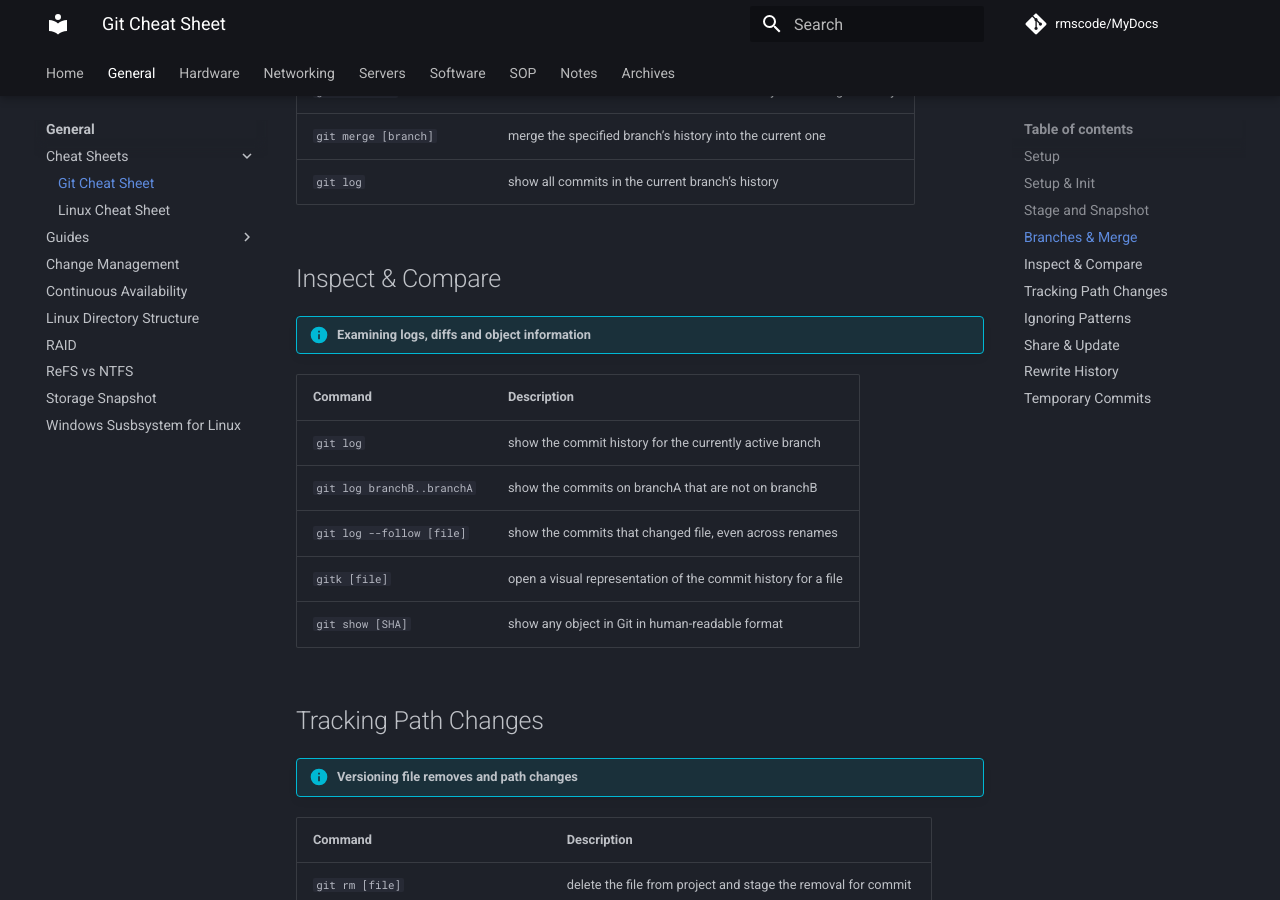
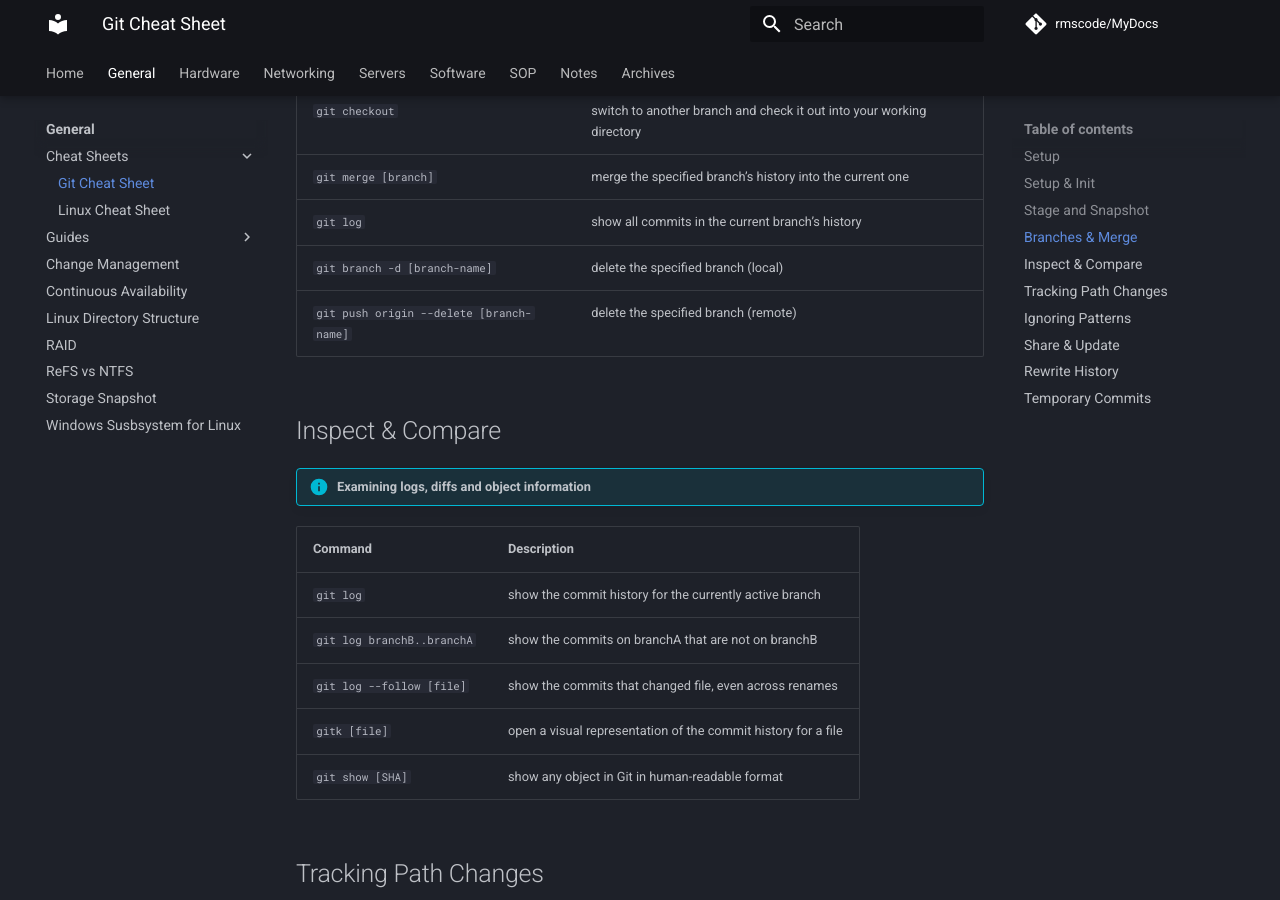
Before and after one commit to rmscode/binary-garden, an MkDocs documentation site: the page built from docs/general/cheat-sheets/git-cheat-sheet.md, in a window 1280 px wide and 900 px high, scrolled down 1699 px. Built offline with MkDocs 1.6.1 and Material for MkDocs 9.7.7, drawn with Linux system fonts in a browser that asks for light colours; comment, search, counter and statistics services are not loaded.

Commit message:
Docs: Update git-cheat-sheet

```diff
--- a/docs/general/cheat-sheets/git-cheat-sheet.md
+++ b/docs/general/cheat-sheets/git-cheat-sheet.md
@@ -43,6 +43,8 @@
 | `git checkout`                                     | switch to another branch and check it out into your working directory
 | `git merge [branch]`                               | merge the specified branch’s history into the current one
 | `git log`                                          | show all commits in the current branch’s history
+| `git branch -d [branch-name]`                      | delete the specified branch (local)
+| `git push origin --delete [branch-name]`           | delete the specified branch (remote)
 
 ## Inspect & Compare
 
```
